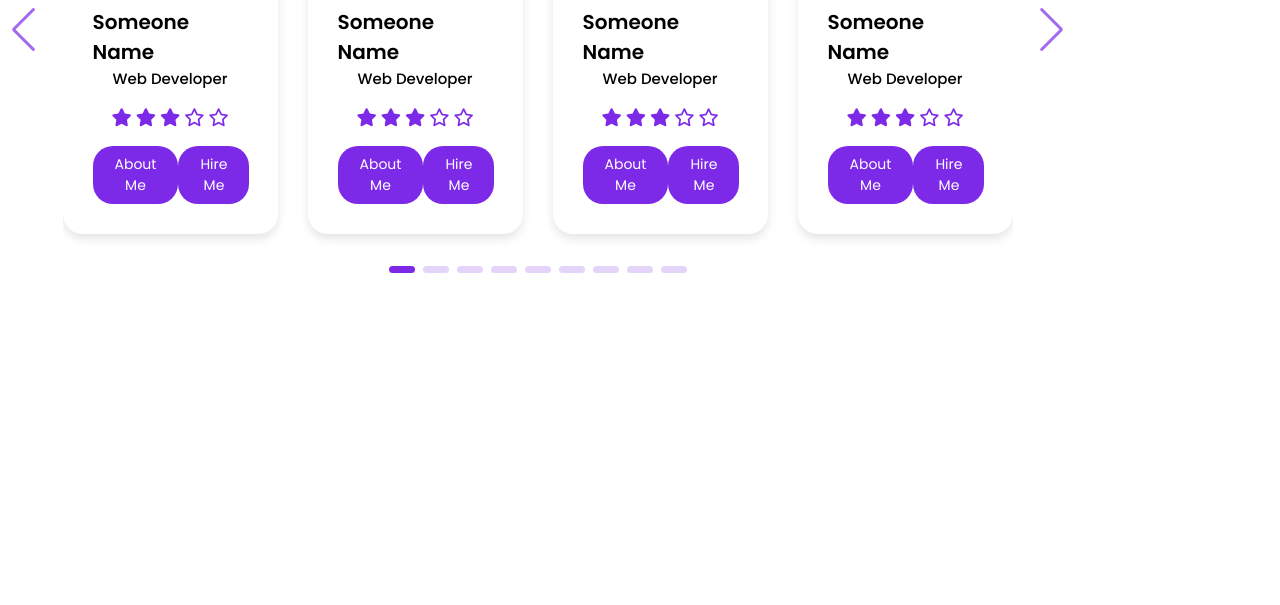
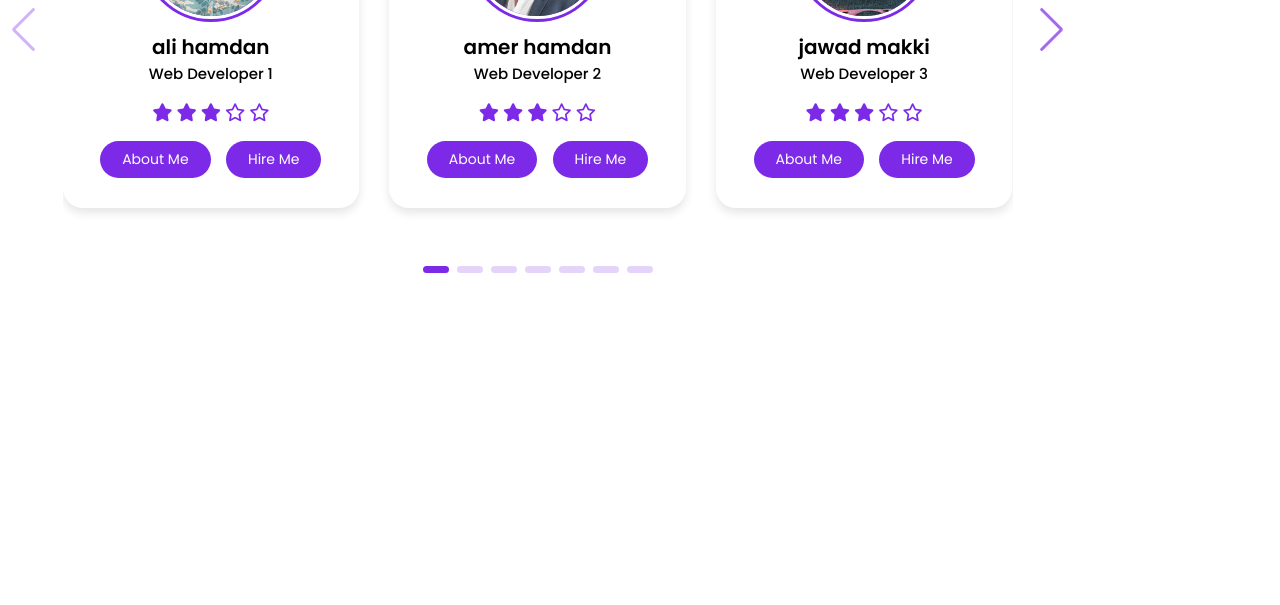
Before and after one commit to alihamdan2020/sliders, a plain HTML site: page index.html in a window 1280 px wide. Shown: the part 195-800 px from the top of the page. Drawn offline with nearby package versions, Linux system fonts and the light colour scheme.

Commit message:
apply secific style for ative slide

```diff
--- a/index.html
+++ b/index.html
@@ -35,8 +35,8 @@
             </div>
 
             <div class="name-profession">
-              <span class="name">Someone Name</span>
-              <span class="profession">Web Developer</span>
+              <span class="name">ali hamdan</span>
+              <span class="profession">Web Developer 1</span>
             </div>
 
             <div class="rating">
@@ -66,8 +66,8 @@
             </div>
 
             <div class="name-profession">
-              <span class="name">Someone Name</span>
-              <span class="profession">Web Developer</span>
+              <span class="name">amer hamdan</span>
+              <span class="profession">Web Developer 2</span>
             </div>
 
             <div class="rating">
@@ -97,8 +97,8 @@
             </div>
 
             <div class="name-profession">
-              <span class="name">Someone Name</span>
-              <span class="profession">Web Developer</span>
+              <span class="name">jawad makki</span>
+              <span class="profession">Web Developer 3</span>
             </div>
 
             <div class="rating">
@@ -128,8 +128,8 @@
             </div>
 
             <div class="name-profession">
-              <span class="name">Someone Name</span>
-              <span class="profession">Web Developer</span>
+              <span class="name">salim bayoun</span>
+              <span class="profession">Web Developer 4</span>
             </div>
 
             <div class="rating">
@@ -159,8 +159,8 @@
             </div>
 
             <div class="name-profession">
-              <span class="name">Someone Name</span>
-              <span class="profession">Web Developer</span>
+              <span class="name">khalil khansa</span>
+              <span class="profession">Web Developer 66</span>
             </div>
 
             <div class="rating">
@@ -190,7 +190,7 @@
             </div>
 
             <div class="name-profession">
-              <span class="name">Someone Name</span>
+              <span class="name">ayman hammoud</span>
               <span class="profession">Web Developer</span>
             </div>
 
@@ -221,7 +221,7 @@
             </div>
 
             <div class="name-profession">
-              <span class="name">Someone Name</span>
+              <span class="name">kassem makki</span>
               <span class="profession">Web Developer</span>
             </div>
 
@@ -252,7 +252,7 @@
             </div>
 
             <div class="name-profession">
-              <span class="name">Someone Name</span>
+              <span class="name">abbes fawaz</span>
               <span class="profession">Web Developer</span>
             </div>
 
@@ -283,7 +283,7 @@
             </div>
 
             <div class="name-profession">
-              <span class="name">Someone Name</span>
+              <span class="name">samer ahmad</span>
               <span class="profession">Web Developer</span>
             </div>
 
@@ -316,12 +316,14 @@
   <!-- Initialize Swiper -->
   <script>
     var swiper = new Swiper(".mySwiper", {
-      slidesPerView: 4,
+      slidesPerView: 3,
       spaceBetween: 30,
       slidesPerGroup: 1,
 	  //mean move a card at a time, if it was 2 mean move 2 cards at time
-      loop: true,
+      loop: false,
       loopFillGroupWithBlank: true,
+	  rtl:true,
+
       pagination: {
         el: ".swiper-pagination",
         clickable: true,
@@ -330,7 +332,18 @@
         nextEl: ".swiper-button-next",
         prevEl: ".swiper-button-prev",
       },
+	  on: {
+              slideChangeTransitionStart: function() {
+               var a= this.realIndex;
+			   for(i=0;i<swiper.slides.length;i++)
+     		   swiper.slides[i].style.backgroundColor="transparent";
+			   swiper.slides[a+1].style.backgroundColor="red";
+
+              }},
+
+
     });
+
   </script>
 
 </body>
```
